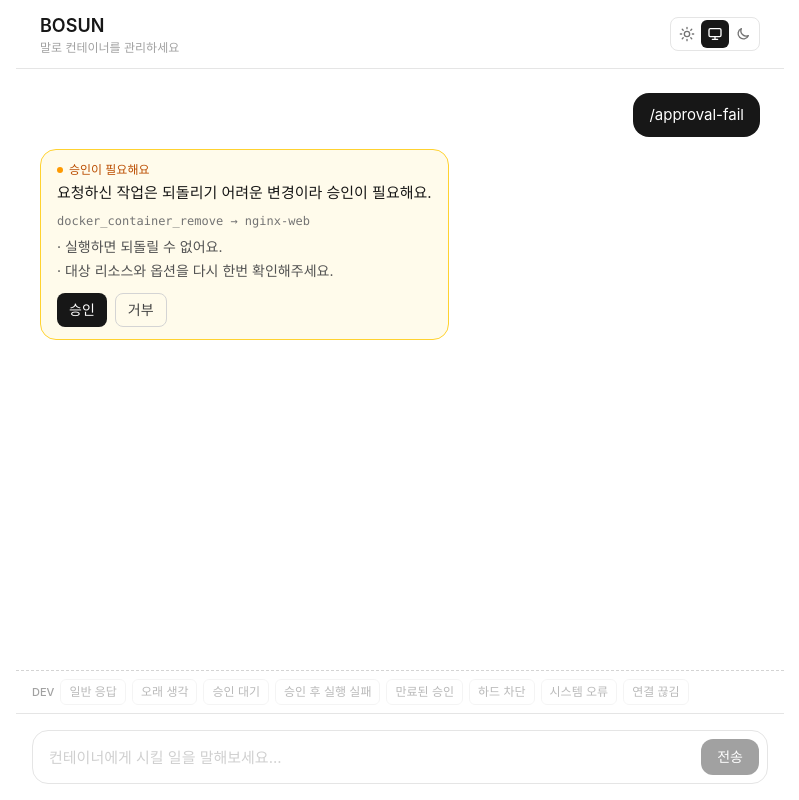
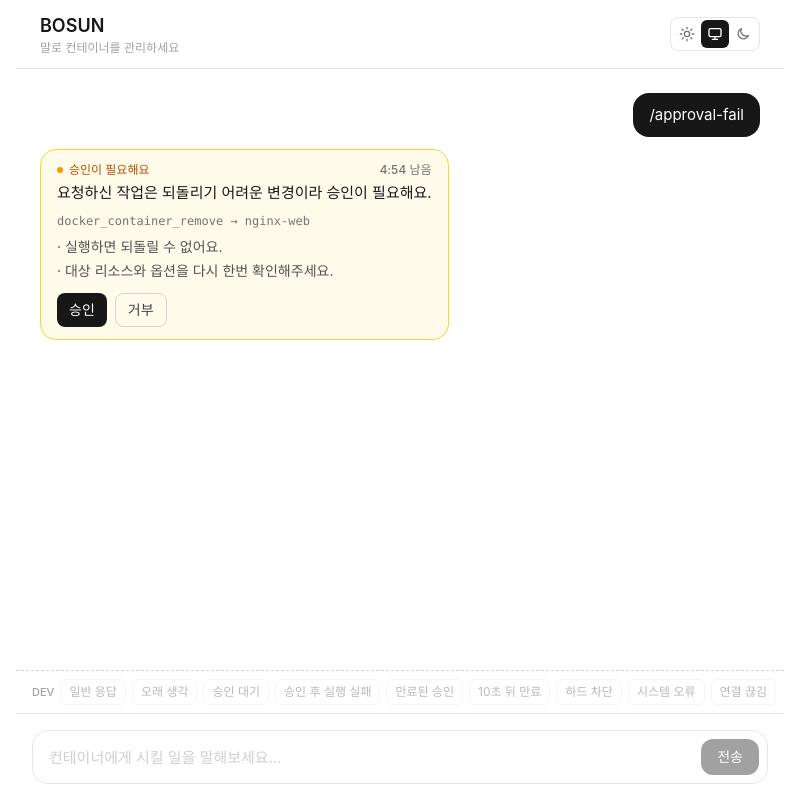
Before and after one commit to bosun-agent/bosun-agent, a React (Vite) app: page / in a window 1280 px wide. Both pictures are taken after a click on the button "승인 후 실행 실패". Shown: the whole page, without its empty margins (240-1039 px from the left). Built offline with nearby package versions, Linux system fonts and the light colour scheme.

Commit message:
Show approval countdown and expire stale approval cards
The card counts down to expiresAt, turns red under a minute, and on
expiry switches to a buttonless expired state and unlocks the input.
Add a dev scenario that expires after 10 seconds.

```diff
--- a/src/App.tsx
+++ b/src/App.tsx
@@ -53,6 +53,7 @@ function App() {
                 summary: event.summary,
                 action: event.action,
                 reasons: event.reasons,
+                expiresAt: event.expiresAt,
               },
             })
             break
@@ -109,6 +110,18 @@ function App() {
     await consume(assistantId, agent.sendMessage(sessionId, text))
   }
 
+  // 승인 대기 시간이 지나면 카드를 만료 상태로 바꾸고 입력을 다시 연다.
+  function handleExpire(id: string) {
+    setMessages((prev) =>
+      prev.map((m) =>
+        m.id === id && m.status === 'pending_approval'
+          ? { ...m, status: 'approval_expired' }
+          : m,
+      ),
+    )
+    setPending(false)
+  }
+
   async function handleDecision(id: string, decision: ApprovalDecision) {
     const message = messages.find((m) => m.id === id)
     if (!message?.approval) return
@@ -139,6 +152,7 @@ function App() {
         messages={messages}
         onApprove={(id) => handleDecision(id, 'approve')}
         onDeny={(id) => handleDecision(id, 'deny')}
+        onExpire={handleExpire}
       />
       {import.meta.env.DEV && (
         <DevScenarioBar disabled={pending} onRun={handleSend} />
--- a/src/components/ApprovalCard.tsx
+++ b/src/components/ApprovalCard.tsx
@@ -1,19 +1,70 @@
+import { useEffect, useState } from 'react'
 import type { ApprovalRequest } from '../types'
 
 interface ApprovalCardProps {
   approval: ApprovalRequest
+  expired: boolean
   onApprove: () => void
   onDeny: () => void
+  onExpire: () => void
 }
 
-export function ApprovalCard({ approval, onApprove, onDeny }: ApprovalCardProps) {
-  const { summary, action, reasons } = approval
+// 남은 시간이 이보다 적으면 강조한다.
+const URGENT_MS = 60_000
+
+export function ApprovalCard({
+  approval,
+  expired,
+  onApprove,
+  onDeny,
+  onExpire,
+}: ApprovalCardProps) {
+  const { summary, action, reasons, expiresAt } = approval
+  const remainingMs = useRemainingMs(expiresAt, expired)
+
+  useEffect(() => {
+    if (!expired && remainingMs <= 0) onExpire()
+  }, [expired, remainingMs, onExpire])
+
+  if (expired) {
+    return (
+      <div className="max-w-[85%] rounded-2xl border border-neutral-300 bg-neutral-50 px-4 py-3 text-[15px] dark:border-neutral-700 dark:bg-neutral-900">
+        <div className="mb-1 flex items-center gap-1.5 text-xs font-medium text-neutral-500 dark:text-neutral-400">
+          <span className="inline-block h-1.5 w-1.5 rounded-full bg-neutral-400" />
+          승인 시간이 지났어요
+        </div>
+        <p className="text-neutral-500 line-through dark:text-neutral-400">
+          {summary}
+        </p>
+        <p className="mt-2 font-mono text-xs text-neutral-400">
+          {action.tool}
+          {action.target && ` → ${action.target}`}
+        </p>
+        <p className="mt-2 text-sm text-neutral-600 dark:text-neutral-400">
+          실행되지 않았어요. 필요하면 다시 요청해주세요.
+        </p>
+      </div>
+    )
+  }
+
+  const urgent = remainingMs <= URGENT_MS
 
   return (
     <div className="max-w-[85%] rounded-2xl border border-amber-300 bg-amber-50 px-4 py-3 text-[15px] dark:border-amber-700/60 dark:bg-amber-950/40">
-      <div className="mb-1 flex items-center gap-1.5 text-xs font-medium text-amber-700 dark:text-amber-400">
-        <span className="inline-block h-1.5 w-1.5 rounded-full bg-amber-500" />
-        승인이 필요해요
+      <div className="mb-1 flex items-center justify-between gap-3 text-xs font-medium">
+        <span className="flex items-center gap-1.5 text-amber-700 dark:text-amber-400">
+          <span className="inline-block h-1.5 w-1.5 rounded-full bg-amber-500" />
+          승인이 필요해요
+        </span>
+        <span
+          className={`tabular-nums ${
+            urgent
+              ? 'text-red-600 dark:text-red-400'
+              : 'text-neutral-500 dark:text-neutral-400'
+          }`}
+        >
+          {formatRemaining(remainingMs)} 남음
+        </span>
       </div>
       <p className="text-neutral-900 dark:text-neutral-100">{summary}</p>
       <p className="mt-2 font-mono text-xs text-neutral-500 dark:text-neutral-400">
@@ -46,3 +97,24 @@ export function ApprovalCard({ approval, onApprove, onDeny }: ApprovalCardProps)
     </div>
   )
 }
+
+// expiresAt까지 남은 시간을 1초마다 다시 계산한다. 만료된 카드는 타이머를 돌리지 않는다.
+function useRemainingMs(expiresAt: string, stopped: boolean) {
+  const deadline = Date.parse(expiresAt)
+  const [now, setNow] = useState(() => Date.now())
+
+  useEffect(() => {
+    if (stopped) return
+    const timer = setInterval(() => setNow(Date.now()), 1000)
+    return () => clearInterval(timer)
+  }, [stopped])
+
+  return Math.max(0, deadline - now)
+}
+
+function formatRemaining(ms: number) {
+  const totalSeconds = Math.ceil(ms / 1000)
+  const minutes = Math.floor(totalSeconds / 60)
+  const seconds = totalSeconds % 60
+  return `${minutes}:${String(seconds).padStart(2, '0')}`
+}
--- a/src/components/ChatMessageBubble.tsx
+++ b/src/components/ChatMessageBubble.tsx
@@ -6,22 +6,30 @@ interface ChatMessageBubbleProps {
   message: ChatMessage
   onApprove?: (id: string) => void
   onDeny?: (id: string) => void
+  onExpire?: (id: string) => void
 }
 
 export function ChatMessageBubble({
   message,
   onApprove,
   onDeny,
+  onExpire,
 }: ChatMessageBubbleProps) {
   const isUser = message.role === 'user'
 
-  if (message.status === 'pending_approval' && message.approval) {
+  if (
+    (message.status === 'pending_approval' ||
+      message.status === 'approval_expired') &&
+    message.approval
+  ) {
     return (
       <div className="flex justify-start">
         <ApprovalCard
           approval={message.approval}
+          expired={message.status === 'approval_expired'}
           onApprove={() => onApprove?.(message.id)}
           onDeny={() => onDeny?.(message.id)}
+          onExpire={() => onExpire?.(message.id)}
         />
       </div>
     )
--- a/src/components/MessageList.tsx
+++ b/src/components/MessageList.tsx
@@ -6,9 +6,15 @@ interface MessageListProps {
   messages: ChatMessage[]
   onApprove?: (id: string) => void
   onDeny?: (id: string) => void
+  onExpire?: (id: string) => void
 }
 
-export function MessageList({ messages, onApprove, onDeny }: MessageListProps) {
+export function MessageList({
+  messages,
+  onApprove,
+  onDeny,
+  onExpire,
+}: MessageListProps) {
   const bottomRef = useRef<HTMLDivElement>(null)
 
   useEffect(() => {
@@ -33,6 +39,7 @@ export function MessageList({ messages, onApprove, onDeny }: MessageListProps) {
           message={message}
           onApprove={onApprove}
           onDeny={onDeny}
+          onExpire={onExpire}
         />
       ))}
       <div ref={bottomRef} />
--- a/src/lib/mockAgent.ts
+++ b/src/lib/mockAgent.ts
@@ -18,6 +18,7 @@ export const DEV_SCENARIOS = [
   { command: '/approval', label: '승인 대기' },
   { command: '/approval-fail', label: '승인 후 실행 실패' },
   { command: '/expired', label: '만료된 승인' },
+  { command: '/expiring', label: '10초 뒤 만료' },
   { command: '/reject', label: '하드 차단' },
   { command: '/error', label: '시스템 오류' },
   { command: '/disconnect', label: '연결 끊김' },
@@ -34,7 +35,7 @@ const pendingApprovals = new Map<string, PendingApproval>()
 
 function approvalEvent(
   sessionId: string,
-  { willFail = false, store = true } = {},
+  { willFail = false, store = true, ttlMs = 5 * 60_000 - 5_000 } = {},
 ): AgentEvent {
   const approvalId = `ap_${crypto.randomUUID().slice(0, 8)}`
   const tool = 'docker_container_remove'
@@ -52,8 +53,8 @@ function approvalEvent(
         message: '대상 리소스와 옵션을 다시 한번 확인해주세요.',
       },
     ],
-    // Airlock 기본 대기 5분에서 몇 초 앞당긴 값
-    expiresAt: new Date(Date.now() + 5 * 60_000 - 5_000).toISOString(),
+    // 기본값은 Airlock 기본 대기 5분에서 몇 초 앞당긴 값
+    expiresAt: new Date(Date.now() + ttlMs).toISOString(),
   }
 }
 
@@ -89,6 +90,9 @@ async function* runScenario(
       return
     case '/expired':
       yield approvalEvent(sessionId, { store: false })
+      return
+    case '/expiring':
+      yield approvalEvent(sessionId, { ttlMs: 10_000 })
       return
     case '/reject':
       yield BATCH_REJECTED
--- a/src/types.ts
+++ b/src/types.ts
@@ -7,6 +7,7 @@ export type MessageStatus =
   | 'thinking'
   | 'streaming'
   | 'pending_approval'
+  | 'approval_expired'
   | 'rejected'
   | 'error'
 
@@ -15,6 +16,7 @@ export interface ApprovalRequest {
   summary: string
   action: ProposedAction
   reasons: RiskReason[]
+  expiresAt: string
 }
 
 export interface ToolStatus {
```
Also changed, not shown: 1 other file (tests, documents, lock files or other folders).
